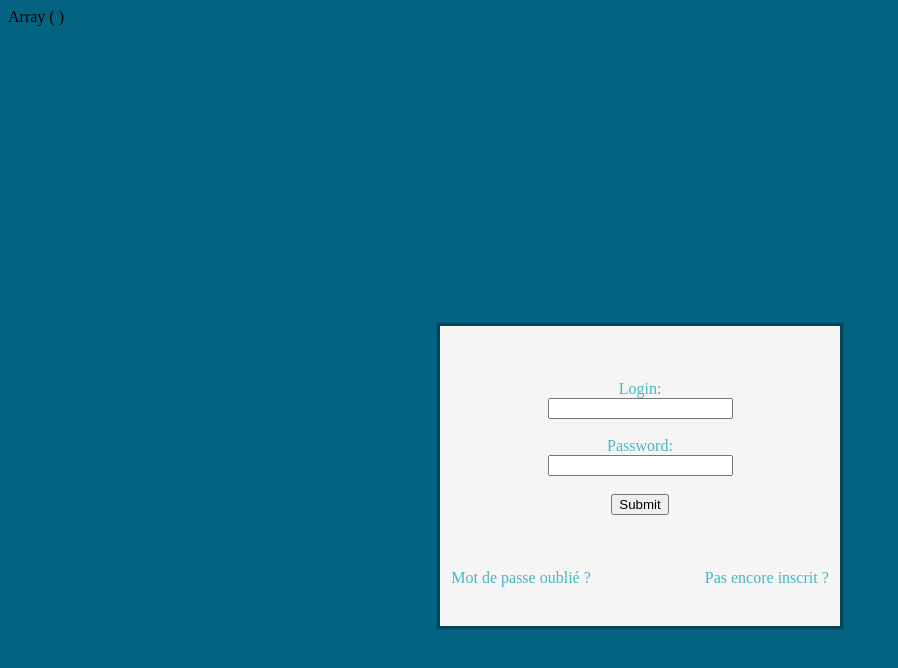
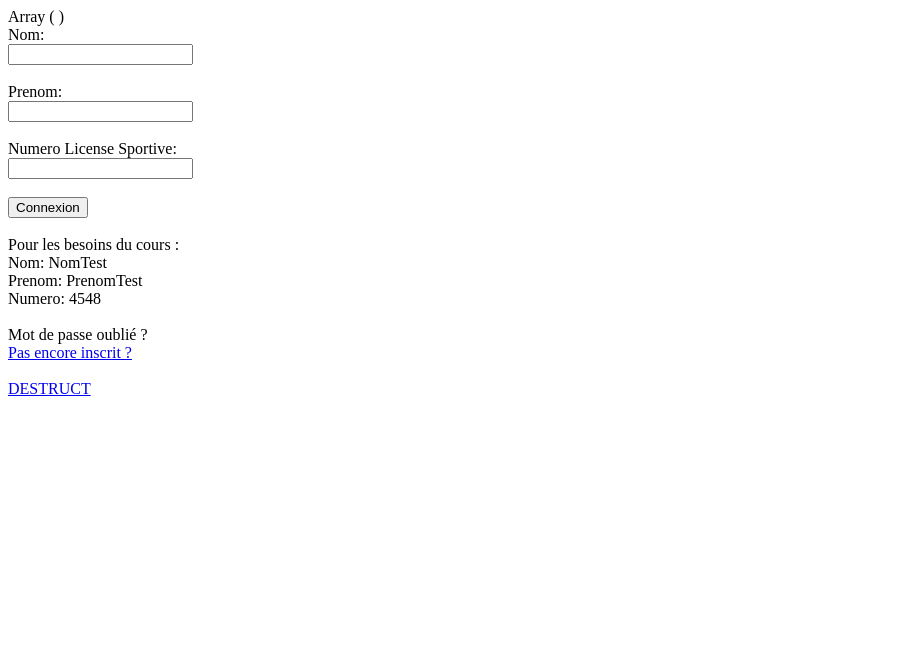
Before and after one commit to thibo39160/PPE-FREDI, a PHP site: page / in a window 1280 px wide. Shown: the top 668 px of the page, without its empty margins (0-898 px from the left). Run offline with PHP 8.4, Linux system fonts and the light colour scheme.

Commit message:
utilisateur

```diff
--- a/class_connexionBDD.php
+++ b/class_connexionBDD.php
@@ -22,7 +22,6 @@ class connexion {
 
         function deconnexionBDD()
         {
-            $test = true; //WTF ? JEREM !!!
             $test = mysql_close($this->_liaison);
             if ($test == false) {
                 echo "<script>alert('Erreur lors de la deconnexion');</script>";
--- a/home.php
+++ b/home.php
@@ -1,12 +1,13 @@
 <?php
     session_start();
+    print_r($_SESSION);
 ?>
 <!DOCTYPE html PUBLIC "-//W3C//DTD XHTML 1.0 Transitional//EN" "http://www.w3.org/TR/xhtml1/DTD/xhtml1-transitional.dtd">
 <html xmlns="http://www.w3.org/1999/xhtml">
     <head>
         <meta content="text/html; charset=utf-8" http-equiv="Content-Type" />
         <title>Home</title>
-        <link rel="stylesheet" type="text/css" href="general.css" />
+
     </head>
     <body>
             <?php
--- a/index.php
+++ b/index.php
@@ -7,7 +7,6 @@
 <head>
 <meta content="text/html; charset=utf-8" http-equiv="Content-Type" />
 <title>Index.php</title>
-<link rel="stylesheet" type="text/css" href="general.css" />
 </head>
 
 <body>
@@ -27,15 +26,25 @@
         {
             echo '<div id="GlobalConnexion">
                     <form method="POST" action="traitementconnexion.php">
-                        <br><br><br>
-                        <div id="textLogin">Login:</div>
-                        <input type="text" name="login" id="login" />
-                        <div id="textPassword"><br>Password:</div>
-                        <input type="password" name="password" id="password" />
-                        <br><br><input type="submit">
-                        <br><br><br><br>
-                        Mot de passe oublié ?<span <span style="margin-left:110px;">
-                        <a href="inscription.php">Pas encore inscrit ?</a></span>
+
+                        <div id="textnom">Nom:</div>
+                        <input type="text" name="nom" id="nom" />
+
+                        <div id="textprenom"><br>Prenom:</div>
+                        <input type="text" name="prenom" id="prenom" />
+
+                        <div id="textlicense"><br>Numero License Sportive:</div>
+                        <input type="text" name="license" id="license" />
+                        <br><br>
+                        <input type="submit" name="submit" id="submit" value="Connexion">
+                        <br><br>Pour les besoins du cours :
+                        <br>Nom: NomTest  <br>Prenom: PrenomTest   <br>Numero: 4548 <br><br>
+                        Mot de passe oublié ?<br>
+                        <a href="inscription.php">Pas encore inscrit ?</a>
+                        <br><br>
+                        <div id="deconnexion_link"><a href="deconnexion.php">DESTRUCT</a></div>
+
+
                     </form>
                 </div>';
         }
--- a/navigation.php
+++ b/navigation.php
@@ -3,5 +3,5 @@
         <div id="home_link"><a href="home.php">HOME</a></div>
         <div id="profil_link"><a href="profil.php">PROFIL</a></div>
         <div id="Outils_link"><a href="#">OUTILS</a></div>
-        <div id="deconnexion_link"><a href="deconnexion.php" onclick="deconnection()">DECONNEXION</a></div>
+        <div id="deconnexion_link"><a href="deconnexion.php">DECONNEXION</a></div>
 </div>
```
Also changed, not shown: inscription.php (+27 -0 lines), profil.php (+0 -17 lines), traitementconnexion.php (+6 -4 lines).
